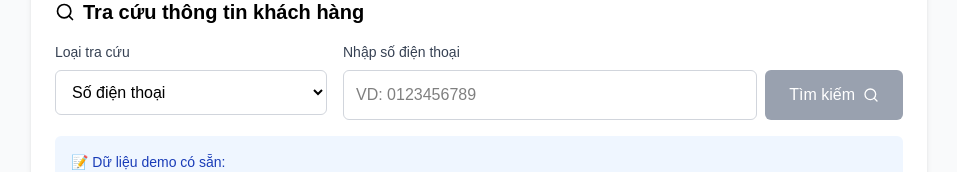
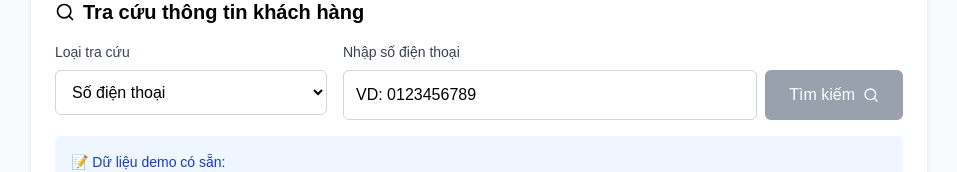
Before and after one commit to dinhvanbinh2310/-website-demo-, a Next.js app: page / in a window 1280 px wide. Shown: the part 222-394 px from the top of the page, without its empty margins (161-1118 px from the left). Built offline with nearby package versions, Linux system fonts and the light colour scheme.

Commit message:
update UI: chỉnh màu nút / bố cục / giao diện

```diff
--- a/src/app/globals.css
+++ b/src/app/globals.css
@@ -1,21 +1,15 @@
 @import "tailwindcss";
 
 :root {
-  --background: #bdb7b7;
+  --background: #ffffff;
   --foreground: #000000;
 
 }
 
-@theme inline {
-  --color-background: var(--background);
-  --color-foreground: var(--foreground);
-  --font-sans: var(--font-geist-sans);
-  --font-mono: var(--font-geist-mono);
-}
 
 @media (prefers-color-scheme: dark) {
   :root {
-    --background: #817f7f;
+    --background: #000000;
     --foreground: #ededed;
   }
 }
@@ -25,3 +19,10 @@
   color: var(--foreground);
   font-family: Arial, Helvetica, sans-serif;
 }
+
+input::placeholder {
+  color: var(--foreground);
+  /* hoặc #000 */
+  opacity: 1;
+  /* chắc chắn không bị mờ */
+}
```
Also changed, not shown: types.ts (deleted).
